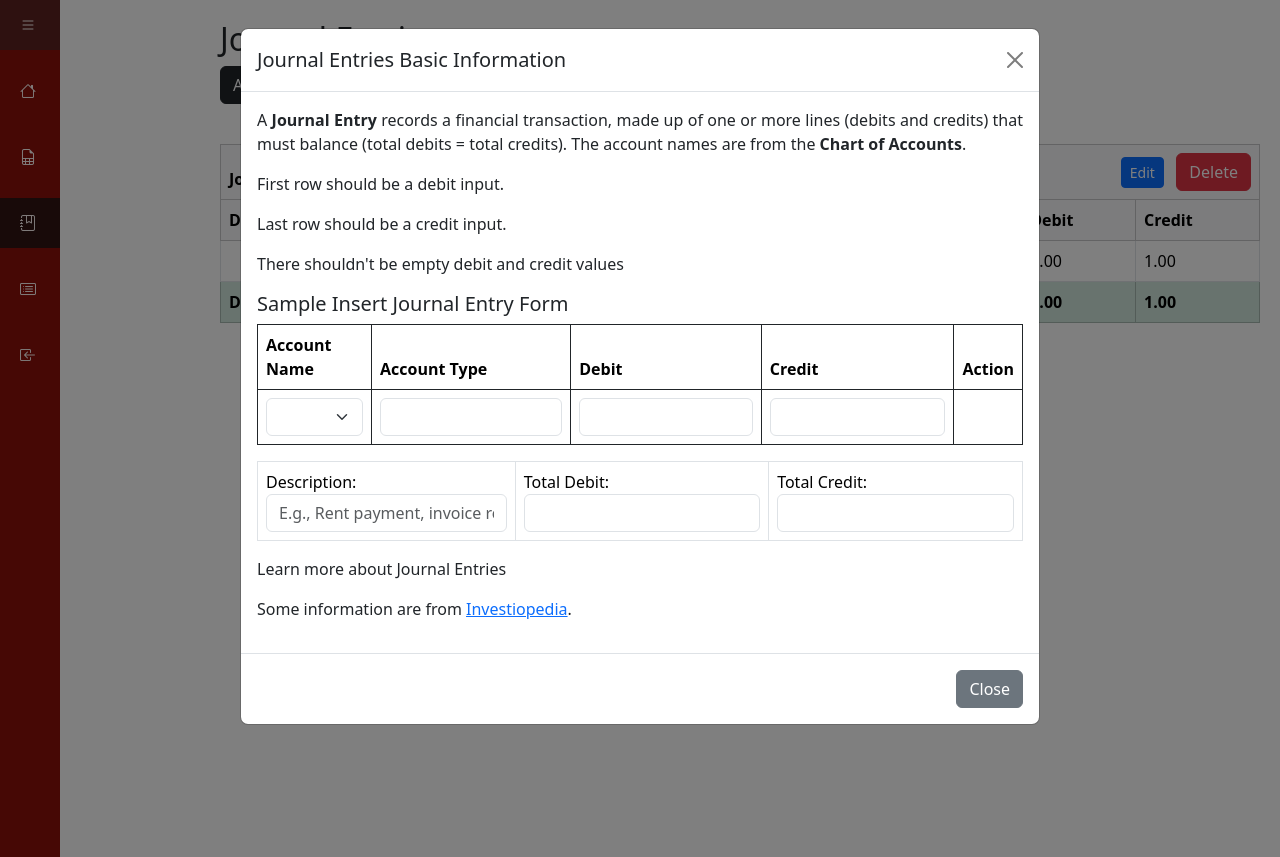
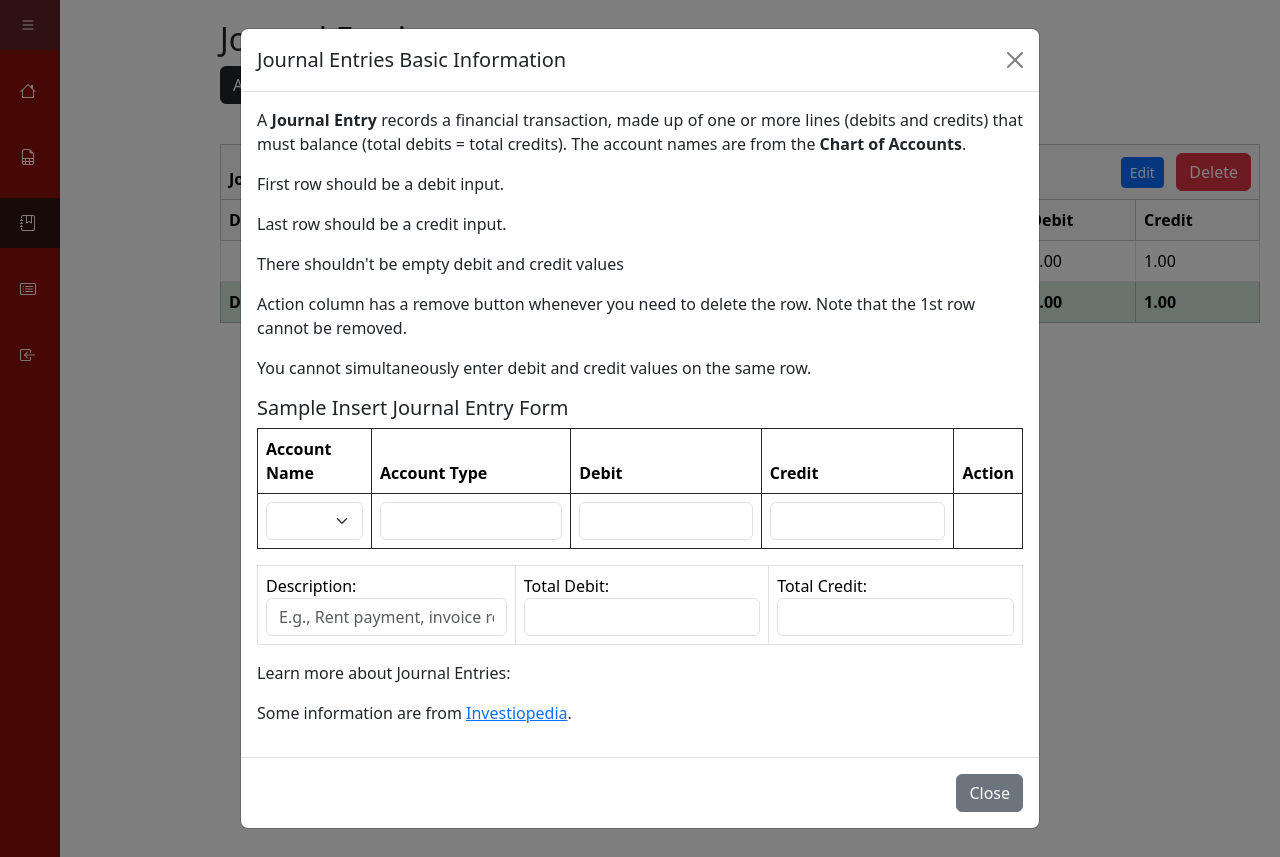
Before and after one commit to rjpd-7/Accounting_Systemv0.2, a Django app: page /journals/ in a window 1280 px wide, after a click that opens the changed part. Run offline with Django 5.2, Linux system fonts and the light colour scheme; a user stored in the database is signed in; tables that the repository leaves empty hold one stand-in row (values such as "Sample post"); lists and menus that the app fills with data are empty.

Commit message:
save before defense

```diff
--- a/Accounting_System_app/templates/Front_End/accounts.html
+++ b/Accounting_System_app/templates/Front_End/accounts.html
@@ -314,7 +314,7 @@
                         </td>
                     </tbody>
                 </table>
-                <p>Learn more about Chart of Accounts</p>
+                <p>Learn more about Chart of Accounts:</p>
                 <p>Some information are from <a href="https://www.investopedia.com/terms/c/chart-accounts.asp" target="_blank">Investiopedia</a>.</p>
             </div>
             <div class="modal-footer">
--- a/Accounting_System_app/templates/Front_End/journal.html
+++ b/Accounting_System_app/templates/Front_End/journal.html
@@ -381,7 +381,8 @@
                     <p>First row should be a debit input.</p>
                     <p>Last row should be a credit input.</p>
                     <p>There shouldn't be empty debit and credit values</p>
-
+                    <p>Action column has a remove button whenever you need to delete the row. Note that the 1st row cannot be removed.</p>
+                    <p>You cannot simultaneously enter debit and credit values on the same row.</p>
                     <h5>Sample Insert Journal Entry Form</h5>
                     <table class="table table-bordered border-dark">
                     <thead>
@@ -427,7 +428,7 @@
                     </tr>
                 </table>
 
-                <p>Learn more about Journal Entries</p>
+                <p>Learn more about Journal Entries:</p>
                 <p>Some information are from <a href="https://www.investopedia.com/terms/j/journal.asp" target="_blank">Investiopedia</a>.</p>
 
                 </div>
--- a/Accounting_System_app/templates/Front_End/ledger.html
+++ b/Accounting_System_app/templates/Front_End/ledger.html
@@ -219,10 +219,10 @@
                     <p style="text-align: justify;">A <strong>General Ledger</strong> is a company's main accounting record, consolidating all financial transactions into individual accounts like assets, liabilities, revenues, and expenses. It organizes data from journals and subledgers, providing a summary of debits and credits for each account, which is essential for creating financial statements and making informed business decisions.</p>
                     <p style="text-align: justify;">A <strong>Trial Balance</strong> is an internal accounting report that lists the ending balances of all general ledger accounts at a specific point in time. Its primary purpose is to verify the mathematical accuracy of a company's double-entry bookkeeping system. </p>
                     <br>
-                    <p>Learn more about General Ledgers</p>
+                    <p>Learn more about General Ledgers:</p>
                     <p>Some information about General Ledgers are from <a href="https://www.investopedia.com/terms/g/generalledger.asp" target="_blank">Investiopedia</a>.</p>
                     <br>
-                    <p>Learn more about Trial Balance</p>
+                    <p>Learn more about Trial Balance:</p>
                     <p>Some information about Trial Balance are from <a href="https://www.investopedia.com/terms/t/trial_balance.asp" target="_blank">Investiopedia</a>.</p>
                 </div>
                 <div class="modal-footer">
```
